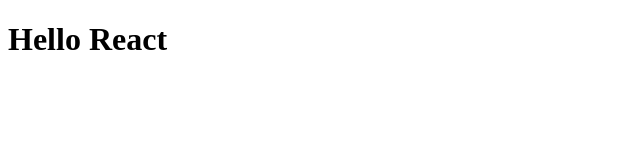
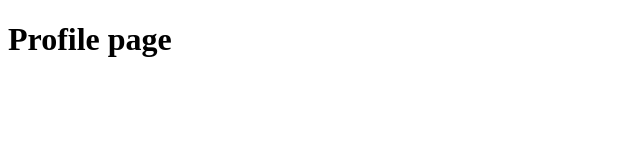
Before and after one commit to leon-carvalho/github-ui-clone, a React (Create React App) app: page / in a window 1280 px wide. Shown: the top 160 px of the page, without its empty margins (0-640 px from the left). Built offline with nearby package versions, Linux system fonts and the light colour scheme.

Commit message:
feat: react-router-dom initial setup

```diff
--- a/package.json
+++ b/package.json
@@ -10,8 +10,10 @@
     "@types/node": "^12.0.0",
     "@types/react": "^16.9.0",
     "@types/react-dom": "^16.9.0",
+    "history": "^5.0.0",
     "react": "^16.13.1",
     "react-dom": "^16.13.1",
+    "react-router-dom": "^6.0.0-beta.0",
     "react-scripts": "3.4.3",
     "typescript": "~3.7.2"
   },
@@ -35,5 +37,8 @@
       "last 1 firefox version",
       "last 1 safari version"
     ]
+  },
+  "devDependencies": {
+    "@types/react-router-dom": "^5.1.5"
   }
 }
--- a/src/App.tsx
+++ b/src/App.tsx
@@ -1,7 +1,9 @@
 import React from "react";
 
+import Routes from "./routes";
+
 function App() {
-  return <h1>Hello React</h1>;
+  return <Routes />;
 }
 
 export default App;
--- /dev/null
+++ b/src/pages/Profile/index.tsx
@@ -0,0 +1,7 @@
+import React from "react";
+
+const Profile: React.FC = () => {
+  return <h1>Profile page</h1>;
+};
+
+export default Profile;
--- /dev/null
+++ b/src/pages/Repo/index.tsx
@@ -0,0 +1,7 @@
+import React from "react";
+
+const Repo: React.FC = () => {
+  return <h1>Repo page</h1>;
+};
+
+export default Repo;
--- /dev/null
+++ b/src/routes/index.tsx
@@ -0,0 +1,19 @@
+import React from "react";
+import { BrowserRouter, Routes, Route } from "react-router-dom";
+
+import Repo from "../pages/Repo";
+import Profile from "../pages/Profile";
+
+const routes: React.FC = () => {
+  return (
+    <BrowserRouter>
+      <Routes>
+        <Route path="/" element={<Profile />} />
+        <Route path="/:username" element={<Profile />} />
+        <Route path="/:username/:reponame" element={<Repo />} />
+      </Routes>
+    </BrowserRouter>
+  );
+};
+
+export default routes;
```
Also changed, not shown: 1 other file (tests, documents, lock files or other folders).
